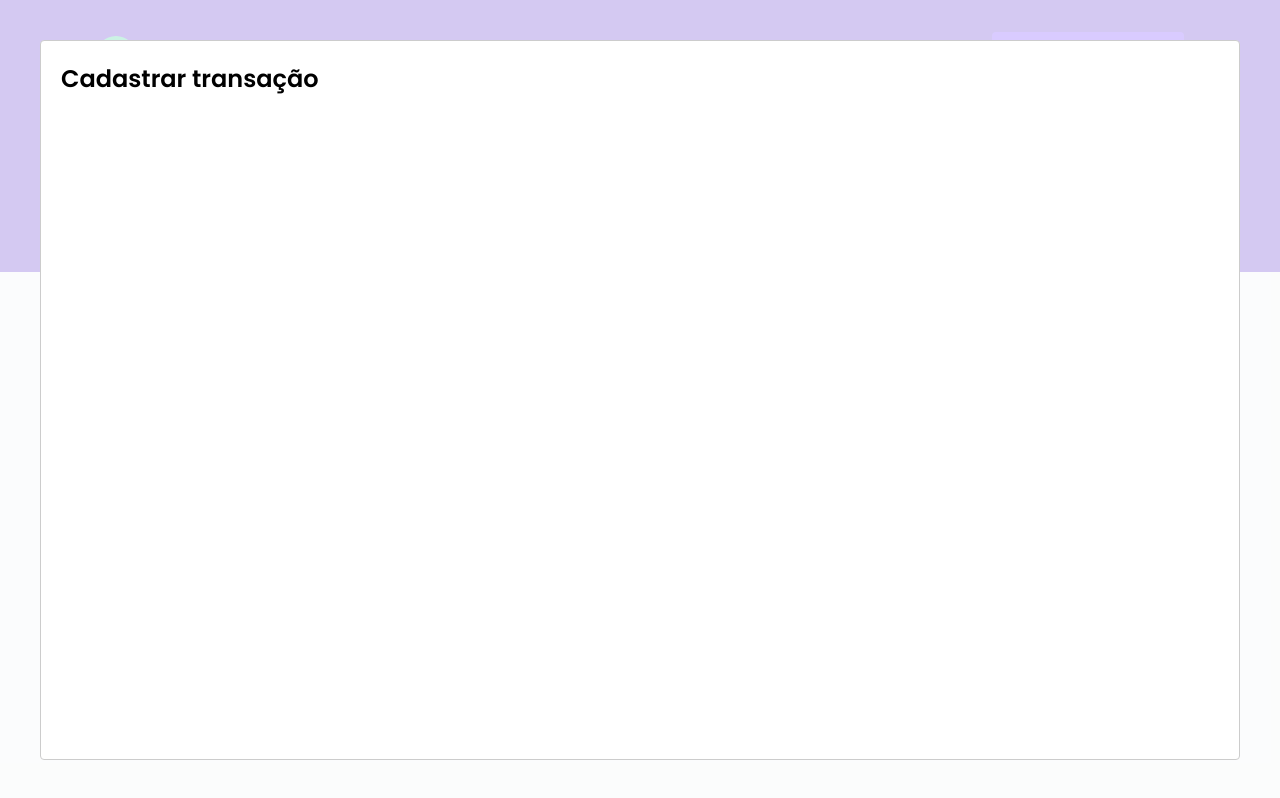
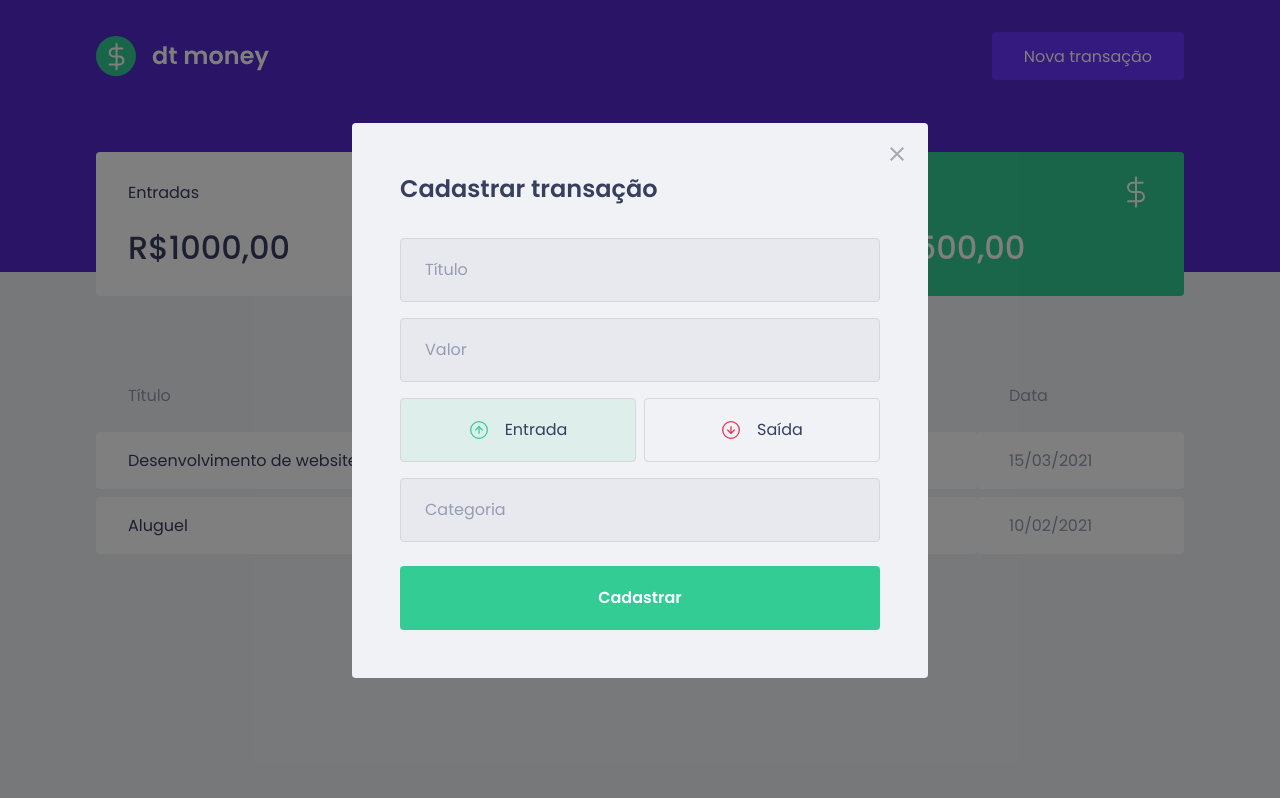
Before and after one commit to GiammaCarioca/ignite-reactjs-dtmoney, a React (Create React App) app: page / in a window 1280 px wide. Both pictures are taken after a click on the button "Nova transação". Built offline with nearby package versions, Linux system fonts and the light colour scheme; no server answers; what miragejs would draw is missing.

Commit message:
add polished and style form

```diff
--- a/package.json
+++ b/package.json
@@ -5,6 +5,7 @@
   "dependencies": {
     "axios": "^0.21.1",
     "miragejs": "^0.1.41",
+    "polished": "^4.1.1",
     "react": "^17.0.1",
     "react-dom": "^17.0.1",
     "react-modal": "^3.12.1",
--- a/src/components/NewTransactionModal/index.tsx
+++ b/src/components/NewTransactionModal/index.tsx
@@ -1,4 +1,10 @@
 import Modal from 'react-modal'
+import incomeImg from '../../assets/income.svg'
+import outcomeImg from '../../assets/outcome.svg'
+import closeImg from '../../assets/close.svg'
+import { Container, TransactionTypeContainer, RadioBox } from './styles'
+
+import { useState } from 'react'
 
 interface NewTransactionModalProps {
   isOpen: boolean
@@ -9,9 +15,52 @@ export function NewTransactionModal({
   isOpen,
   onRequestClose,
 }: NewTransactionModalProps) {
+  const [type, setType] = useState('deposit')
+
   return (
-    <Modal isOpen={isOpen} onRequestClose={onRequestClose}>
-      <h2>Cadastrar transação</h2>
+    <Modal
+      isOpen={isOpen}
+      onRequestClose={onRequestClose}
+      overlayClassName='react-modal-overlay'
+      className='react-modal-content'
+    >
+      <button
+        type='button'
+        onClick={onRequestClose}
+        className='react-modal-close'
+      >
+        <img src={closeImg} alt='Fechar modal' />
+      </button>
+
+      <Container>
+        <h2>Cadastrar transação</h2>
+        <input type='text' placeholder='Título' />
+        <input type='number' placeholder='Valor' />
+
+        <TransactionTypeContainer>
+          <RadioBox
+            type='button'
+            onClick={() => setType('deposit')}
+            isActive={type === 'deposit'}
+            activeColor='green'
+          >
+            <img src={incomeImg} alt='Entrada' />
+            <span>Entrada</span>
+          </RadioBox>
+          <RadioBox
+            type='button'
+            onClick={() => setType('withdraw')}
+            isActive={type === 'withdraw'}
+            activeColor='red'
+          >
+            <img src={outcomeImg} alt='Saída' />
+            <span>Saída</span>
+          </RadioBox>
+        </TransactionTypeContainer>
+
+        <input type='text' placeholder='Categoria' />
+        <button type='submit'>Cadastrar</button>
+      </Container>
     </Modal>
   )
 }
--- a/src/components/NewTransactionModal/styles.ts
+++ b/src/components/NewTransactionModal/styles.ts
@@ -1,3 +1,97 @@
 import styled from 'styled-components'
+import { darken, transparentize } from 'polished'
 
-export const Container = styled.div``
+export const Container = styled.form`
+  h2 {
+    color: var(--text-title);
+    font-size: 1.5rem;
+    margin-bottom: 2rem;
+  }
+
+  input {
+    width: 100%;
+    padding: 0 1.5rem;
+    height: 4rem;
+    border-radius: 0.25rem;
+
+    border: 1px solid #D7D7D7;
+    background: #E7E9EE;
+
+    font-weight: 400;
+    font-size: 1rem;
+
+    &::placeholder {
+      color: var(--text-body);
+    }
+
+    & + input {
+      margin-top: 1rem;
+    }
+  }
+
+  button[type="submit"] {
+    width: 100%;
+    padding: 0 1.5rem;
+    height: 4rem;
+    background: var(--green);
+    color: #FFFFFF;
+    border-radius: 0.25rem;
+    border: 0;
+    font-size: 1rem;
+    margin-top: 1.5rem;
+    font-weight: 600;
+
+    transition: filter 0.2s;
+
+    &:hover {
+      filter: brightness(0.9)
+    }
+  }
+`
+
+export const TransactionTypeContainer = styled.div`
+  margin: 1rem 0;
+  display: grid;
+  grid-template-columns: 1fr 1fr;
+  gap: 0.5rem;
+`
+
+interface RadioBoxProps {
+  isActive: boolean;
+  activeColor: 'green' | 'red';
+}
+
+const colors = {
+  green: '#33CC95',
+  red: '#E52E4D'
+}
+
+export const RadioBox = styled.button<RadioBoxProps>`
+  height: 4rem;
+  border: 1px solid #D7D7D7;
+  border-radius: 0.25rem;
+
+  background: ${(props) => props.isActive ? transparentize(0.9, colors[props.activeColor]) : 'transparent'};
+
+  display: flex;
+  align-items: center;
+  justify-content: center;
+
+  transition: border-color 0.2s;
+
+  &:hover {
+    border-color: ${darken(0.1, "#D7D7D7")};
+  }
+
+  img {
+    width: 20px;
+    height: 20px;
+  }
+
+  span {
+    display: inline-block;
+    margin-left: 1rem;
+    font-size: 1rem;
+    color: var(--text-title);
+  }
+`
--- a/src/styles/global.ts
+++ b/src/styles/global.ts
@@ -53,4 +53,41 @@ export const GlobalStyle = createGlobalStyle`
     opacity: 0.6;
     cursor: not-allowed;
   }
+
+  .react-modal-overlay {
+    background: rgba(0, 0, 0,0.5);
+
+    position: fixed;
+    top: 0;
+    bottom: 0;
+    right: 0;
+    left: 0;
+
+    display: flex;
+    align-items: center;
+    justify-content: center;
+  }
+
+  .react-modal-content {
+    width: 100%;
+    max-width: 576px;
+    background: var(--background);
+    padding: 3rem;
+    position: relative;
+    border-radius: 0.25rem;
+  }
+
+  .react-modal-close {
+    position: absolute;
+    right: 1.5rem;
+    top: 1.5rem;
+    border: 0;
+    background: transparent;
+
+    transition: filter 0.2s;
+
+    &:hover {
+      filter: brightness(0.8);
+    }
+  }
 `
```
Also changed, not shown: 1 other file (tests, documents, lock files or other folders).
